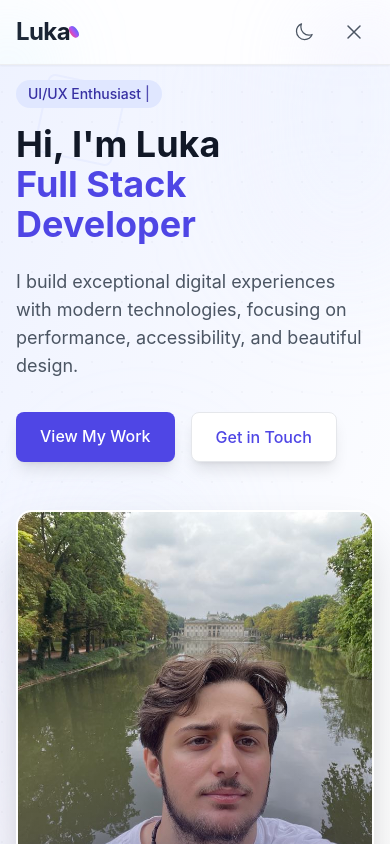
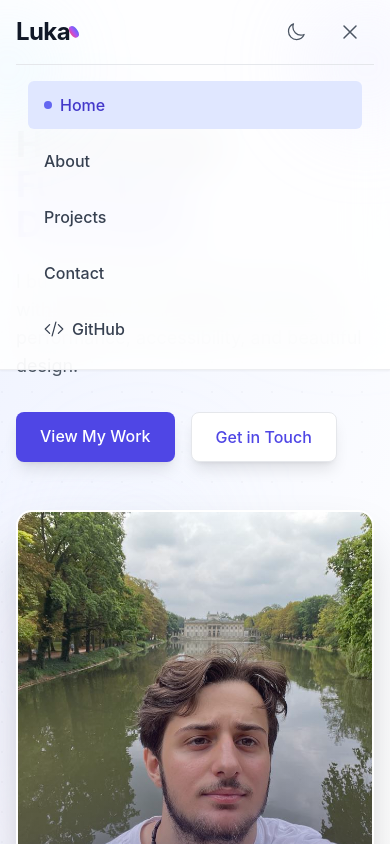
Before and after one commit to SetFodi/MyPortfolio, a Next.js app: page / in a window 390 px wide. Both pictures are taken after a click on the button 354 px from the left and 32 px from the top of the page. Shown: the top 844 px of the page. Built offline with nearby package versions, Linux system fonts and the light colour scheme.

Commit message:
hamburger menu working

```diff
--- a/components/Navbar.js
+++ b/components/Navbar.js
@@ -28,24 +28,44 @@ const navItemVariants = {
   visible: { opacity: 1, y: 0 },
 }
 
-const mobileMenuVariants = {
-  closed: { opacity: 0, scaleY: 0.95, transition: { duration: 0.2 } },
+// Mobile menu animation variants
+const menuVariants = {
+  closed: {
+    height: 0,
+    opacity: 0,
+    transition: {
+      duration: 0.3,
+      ease: [0.4, 0.0, 0.2, 1],
+      when: "afterChildren",
+      staggerChildren: 0.05,
+      staggerDirection: -1
+    }
+  },
+  open: {
+    height: "auto",
+    opacity: 1,
+    transition: {
+      duration: 0.4,
+      ease: [0.4, 0.0, 0.2, 1],
+      when: "beforeChildren",
+      staggerChildren: 0.1,
+      delayChildren: 0.1
+    }
+  }
+}
+
+// Mobile menu items animation
+const menuItemVariants = {
+  closed: {
+    opacity: 0,
+    y: -10,
+    transition: { duration: 0.2, ease: "easeInOut" }
+  },
   open: {
     opacity: 1,
-    scaleY: 1,
-    transition: {
-      type: 'spring',
-      stiffness: 300,
-      damping: 30,
-      when: 'beforeChildren',
-      staggerChildren: 0.05,
-    },
-  },
+    y: 0,
+    transition: { duration: 0.3, ease: "easeOut" }
   }
-
-const mobileNavItemVariants = {
-  closed: { opacity: 0, x: -20 },
-  open: { opacity: 1, x: 0 },
 }
 
 const staggerContainer = (staggerChildren = 0.1, delayChildren = 0) => ({
@@ -148,6 +168,11 @@ export default function Navbar() {
     })
   }
 
+  // Function to toggle mobile menu
+  const toggleMenu = () => {
+    setIsOpen(!isOpen);
+  };
+
   if (!mounted) {
     return <nav className="fixed top-0 left-0 right-0 z-50 h-16 md:h-20 opacity-0" aria-hidden="true"></nav>;
   }
@@ -169,14 +194,14 @@ export default function Navbar() {
         animate={hidden ? 'hidden' : 'visible'}
         initial="visible"
         transition={{ duration: 0.35, ease: [0.1, 0.25, 0.3, 1] }}
-        className={`fixed top-0 left-0 right-0 z-50 bg-white/90 dark:bg-black/85 backdrop-blur-xl border-b border-gray-200/70 dark:border-gray-800/70 shadow-sm overflow-hidden`}
+        className="fixed top-0 left-0 right-0 z-40 bg-white/90 dark:bg-black/85 backdrop-blur-xl border-b border-gray-200/70 dark:border-gray-800/70 shadow-sm"
       >
         {/* Fun background elements */}
         <div className="absolute inset-0 z-0 overflow-hidden">
           <div className="absolute -right-10 top-0 w-32 h-32 bg-gradient-to-br from-indigo-200/20 to-purple-200/20 dark:from-indigo-900/10 dark:to-purple-900/10 rounded-full blur-2xl"></div>
           <div className="absolute -left-10 top-5 w-24 h-24 bg-gradient-to-br from-blue-200/20 to-cyan-200/20 dark:from-blue-900/10 dark:to-cyan-900/10 rounded-full blur-2xl"></div>
         </div>
-        <div className="container mx-auto px-4 sm:px-6 lg:px-8">
+        <div className="container relative mx-auto px-4 sm:px-6 lg:px-8">
           <div className="flex items-center justify-between h-16 md:h-20">
             {/* Enhanced Logo with Letter Animation */}
             <Link href="/" passHref legacyBehavior>
@@ -300,13 +325,14 @@ export default function Navbar() {
                 </AnimatePresence>
               </motion.button>
 
-              {/* Mobile Menu Button - Enhanced */}
-              <div className="md:hidden">
+              {/* IMPROVED MOBILE MENU BUTTON WITH ANIMATION */}
+              <div className="md:hidden z-50 relative">
                 <motion.button
-                  onClick={() => setIsOpen(!isOpen)}
+                  onClick={toggleMenu}
+                  className="p-3 rounded-md text-gray-600 dark:text-gray-300 hover:bg-gray-200/70 dark:hover:bg-gray-700/70 transition-colors duration-200 flex items-center justify-center touch-manipulation"
+                  aria-label="Toggle mobile menu"
+                  style={{ zIndex: 999 }}
                   whileTap={{ scale: 0.9 }}
-                  className="p-2 rounded-md text-gray-600 dark:text-gray-300 hover:bg-gray-200/70 dark:hover:bg-gray-700/70 focus:outline-none transition-colors duration-200 relative z-50"
-                  aria-label="Toggle mobile menu"
                 >
                   <AnimatePresence mode="wait" initial={false}>
                     <motion.div
@@ -327,48 +353,70 @@ export default function Navbar() {
               </div>
             </div>
           </div>
-        </div>
 
-        {/* Mobile Navigation Menu - Enhanced with gradient border */}
+          {/* ANIMATED MOBILE MENU */}
           <AnimatePresence>
             {isOpen && (
               <motion.div
-              variants={mobileMenuVariants}
                 initial="closed"
                 animate="open"
                 exit="closed"
-              className="md:hidden absolute top-full left-0 w-full bg-white/95 dark:bg-black/90 backdrop-blur-xl shadow-lg border-t border-gray-200/70 dark:border-gray-800/70 overflow-hidden origin-top z-50"
-              style={{
-                backgroundImage: darkMode
-                  ? 'linear-gradient(to bottom, rgba(0,0,0,0.9), rgba(0,0,0,0.95))'
-                  : 'linear-gradient(to bottom, rgba(255,255,255,0.95), rgba(255,255,255,0.98))'
-              }}
+                variants={menuVariants}
+                className="md:hidden overflow-hidden border-t border-gray-200 dark:border-gray-800"
               >
-              <div className="px-4 pt-2 pb-4 space-y-1">
-                {navItems.map((item) => (
-                  <MobileNavLink
-                    key={item.name}
+                <div className="py-4 px-3 space-y-2">
+                  {navItems.map((item, idx) => (
+                    <motion.div key={item.name} variants={menuItemVariants} custom={idx}>
+                      <Link
                         href={item.path}
-                    text={item.name}
-                    isActive={pathname === item.path}
                         onClick={() => setIsOpen(false)}
+                      >
+                        <motion.div
+                          className={`block px-4 py-3 rounded-md text-base font-medium ${
+                            pathname === item.path
+                              ? 'bg-indigo-100 dark:bg-indigo-900/30 text-indigo-700 dark:text-indigo-300'
+                              : 'text-gray-700 dark:text-gray-300 hover:bg-gray-100 dark:hover:bg-gray-800'
+                          }`}
+                          whileHover={{ x: 5 }}
+                          whileTap={{ scale: 0.98 }}
+                        >
+                          <div className="flex items-center">
+                            {pathname === item.path && (
+                              <motion.div
+                                className="mr-2 h-2 w-2 rounded-full bg-indigo-500"
+                                initial={{ scale: 0 }}
+                                animate={{ scale: 1 }}
+                                transition={{ duration: 0.2 }}
                               />
+                            )}
+                            {item.name}
+                          </div>
+                        </motion.div>
+                      </Link>
+                    </motion.div>
                   ))}
-                {/* Extra GitHub link in mobile menu */}
-                <motion.a
+                  <motion.div variants={menuItemVariants}>
+                    <a
                       href="https://github.com/SetFodi"
                       target="_blank"
                       rel="noopener noreferrer"
-                  variants={mobileNavItemVariants}
-                  className="flex items-center gap-2 px-3 py-3 text-base font-medium rounded-md text-gray-700 dark:text-gray-300 hover:text-gray-900 dark:hover:text-white hover:bg-gray-100 dark:hover:bg-gray-700/50 transition-colors duration-200"
+                      className="block px-4 py-3 rounded-md text-base font-medium text-gray-700 dark:text-gray-300 hover:bg-gray-100 dark:hover:bg-gray-800"
+                    >
+                      <motion.span
+                        className="flex items-center gap-2"
+                        whileHover={{ x: 5 }}
+                        whileTap={{ scale: 0.98 }}
                       >
                         <CodeBracketIcon className="h-5 w-5" />
                         GitHub
-                </motion.a>
+                      </motion.span>
+                    </a>
+                  </motion.div>
                 </div>
               </motion.div>
             )}
           </AnimatePresence>
+        </div>
 
         {/* Scroll Progress Indicator */}
         <motion.div
@@ -381,6 +429,7 @@ export default function Navbar() {
           }}
         />
       </motion.nav>
+
       {/* Fun floating elements in the navbar */}
       <div className="hidden md:block">
         <div className="fixed top-3 right-[20%] w-6 h-6 rounded-full bg-gradient-to-r from-purple-400 to-indigo-400 opacity-20 dark:opacity-30 blur-sm animate-float animation-delay-2000"></div>
@@ -486,87 +535,3 @@ const NavLink = ({ href, text, isActive }) => (
     </motion.a>
   </Link>
 )
-
-// Enhanced Mobile NavLink Component with fun animations
-const MobileNavLink = ({ href, text, isActive, onClick }) => (
-  <Link href={href} passHref legacyBehavior>
-    <motion.a
-      variants={mobileNavItemVariants}
-      onClick={onClick}
-      whileHover={{ x: 5 }}
-      className={`block px-3 py-3 text-base font-medium rounded-md transition-all duration-200 relative overflow-hidden
-        ${
-          isActive
-            ? 'text-purple-600 dark:text-purple-400 bg-gradient-to-r from-purple-50 to-transparent dark:from-purple-900/30 dark:to-transparent'
-            : 'text-gray-700 dark:text-gray-300 hover:text-gray-900 dark:hover:text-white hover:bg-gray-100 dark:hover:bg-gray-700/50'
-        }`}
-    >
-      {/* Background sparkle effect for active items */}
-      {isActive && (
-        <>
-          <motion.div
-            className="absolute top-1 right-4 w-1.5 h-1.5 rounded-full bg-purple-400/70"
-            animate={{
-              y: [0, -8, 0],
-              opacity: [0.7, 0, 0.7],
-              scale: [1, 1.5, 1]
-            }}
-            transition={{
-              duration: 2,
-              repeat: Infinity,
-              repeatType: "reverse",
-              ease: "easeInOut"
-            }}
-          />
-          <motion.div
-            className="absolute bottom-1 right-8 w-1 h-1 rounded-full bg-indigo-400/70"
-            animate={{
-              y: [0, 5, 0],
-              opacity: [0.7, 0, 0.7],
-              scale: [1, 1.5, 1]
-            }}
-            transition={{
-              duration: 1.5,
-              repeat: Infinity,
-              repeatType: "reverse",
-              ease: "easeInOut",
-              delay: 0.5
-            }}
-          />
-        </>
-      )}
-
-      <span className="flex items-center relative z-10">
-        {isActive && (
-          <motion.span
-            initial={{ scale: 0, rotate: -180 }}
-            animate={{ scale: 1, rotate: 0 }}
-            transition={{ type: "spring", stiffness: 500, damping: 15 }}
-            className="mr-2 h-2 w-2 rounded-full bg-gradient-to-r from-purple-500 to-indigo-500"
-          />
-        )}
-
-        {/* Text with subtle animation */}
-        <motion.span
-          initial={false}
-          animate={isActive ? {
-            color: ["#9333EA", "#6366F1", "#9333EA"],
-            transition: { duration: 3, repeat: Infinity }
-          } : {}}
-        >
-          {text}
-        </motion.span>
-      </span>
-
-      {/* Bottom border animation on hover for non-active items */}
-      {!isActive && (
-        <motion.div
-          className="absolute bottom-0 left-0 h-[1px] bg-gradient-to-r from-transparent via-gray-400/50 to-transparent dark:via-gray-500/30 w-full"
-          initial={{ scaleX: 0, opacity: 0 }}
-          whileHover={{ scaleX: 1, opacity: 1 }}
-          transition={{ duration: 0.3 }}
-        />
-      )}
-    </motion.a>
-  </Link>
-)
```
Lines whose indentation alone changed are shown as unchanged.
